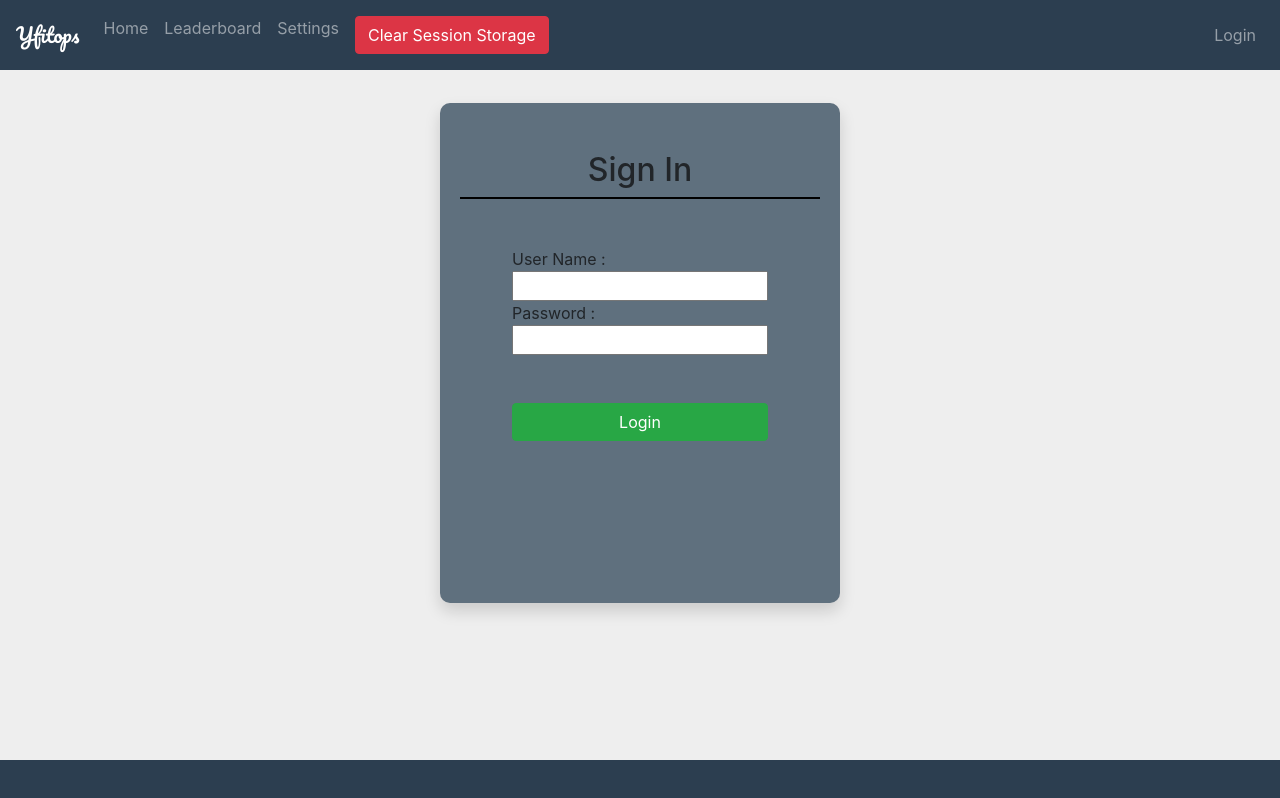
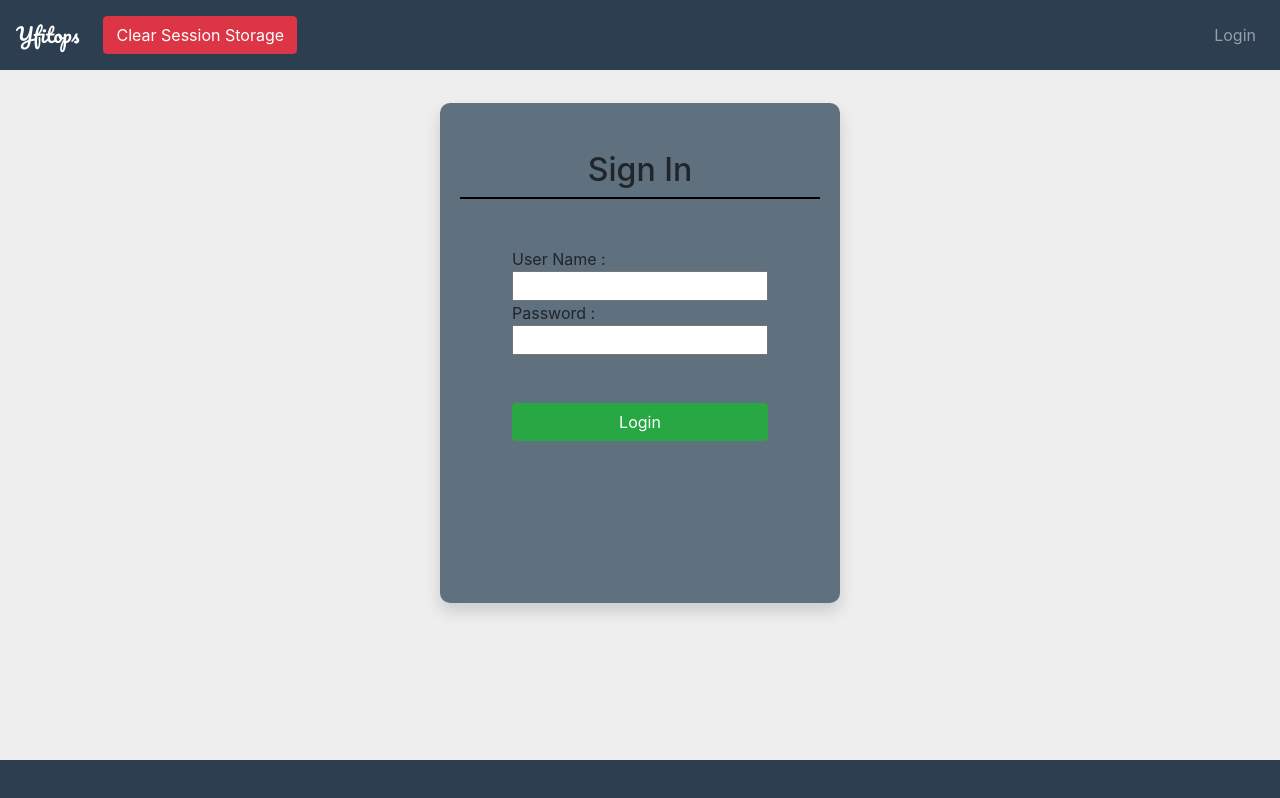
Before and after one commit to JaredjWilliams/Spotify-Front-End, an Angular app: page /login in a window 1280 px wide. Built offline with nearby package versions, Linux system fonts and the light colour scheme.

Commit message:
Added a router guard

```diff
--- a/src/app/header/header.component.html
+++ b/src/app/header/header.component.html
@@ -3,15 +3,15 @@
         <div class="navbar-brand pacifico-regular" routerLink="">Yfitops</div>
 
         <ul class="navbar-nav">
-            <li class="nav-link" routerLink="">Home</li>
-            <li class="nav-link" routerLink="/leaderboard">Leaderboard</li>
-            <li class="nav-link" routerLink="/settings">Settings</li>
+            <li *ngIf="isUserLoggedIn()" class="nav-link" routerLink="">Home</li>
+            <li *ngIf="isUserLoggedIn()" class="nav-link" routerLink="/leaderboard">Leaderboard</li>
+            <li *ngIf="isUserLoggedIn()" class="nav-link" routerLink="/settings">Settings</li>
             <li class="nav-link"><button class="btn btn-danger" (click)="clearSessionStorage()">Clear Session Storage</button></li>
         </ul>
 
         <ul class="navbar-nav navbar-collapse justify-content-end">
-            <li *ngIf="isUserLoggedIn()" class="nav-link m-1 p-1" routerLink="/login">Login</li>
-            <li *ngIf="!isUserLoggedIn()" routerLink="" (click)="logout()" class="nav-link m-1 p-1">Logout</li>
+            <li *ngIf="!isUserLoggedIn()" class="nav-link m-1 p-1" routerLink="/login">Login</li>
+            <li *ngIf="isUserLoggedIn()" routerLink="" (click)="logout()" class="nav-link m-1 p-1">Logout</li>
         </ul>
 
     </nav>
--- a/src/app/header/header.component.ts
+++ b/src/app/header/header.component.ts
@@ -24,7 +24,7 @@ export class HeaderComponent implements OnInit {
   }
 
   isUserLoggedIn() {
-    return sessionStorage.getItem(AUTHENTICATED_USER) === null;
+    return sessionStorage.getItem(AUTHENTICATED_USER) !== null;
   }
 
   logout() {
--- /dev/null
+++ b/src/app/services/router-guard.service.ts
@@ -0,0 +1,26 @@
+import { Injectable } from '@angular/core';
+import {LoginService} from "./login.service";
+import {ActivatedRouteSnapshot, CanActivateFn, Router, RouterStateSnapshot} from "@angular/router";
+
+@Injectable({
+  providedIn: 'root'
+})
+export class RouterGuardService {
+
+  constructor(
+      private loginService : LoginService,
+      private router: Router
+  ) { }
+
+  canActivate: CanActivateFn = (route: ActivatedRouteSnapshot, state : RouterStateSnapshot) => {
+
+    if (this.loginService.isUserLoggedIn()) {
+      return true;
+    }
+
+    this.router.navigate(["/login"])
+
+    return false;
+
+  }
+}
```
Also changed, not shown: src/app/app.module.ts (+5 -2 lines), 1 other file (tests, documents, lock files or other folders).
